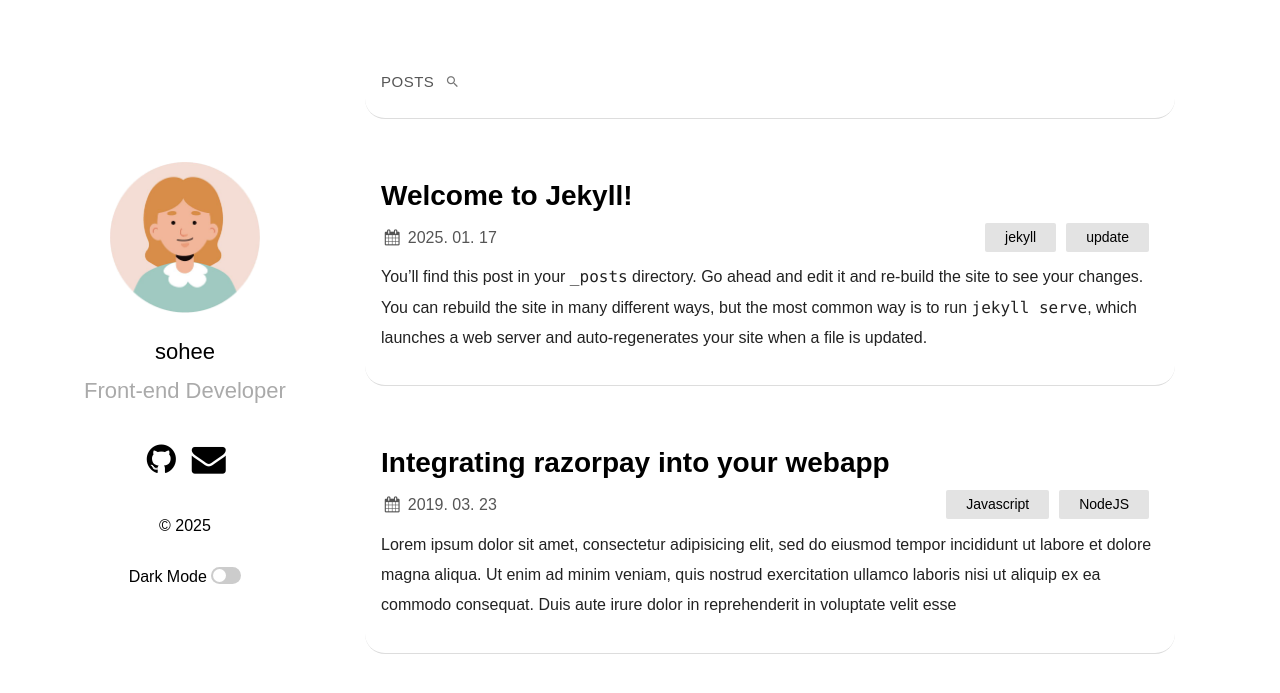
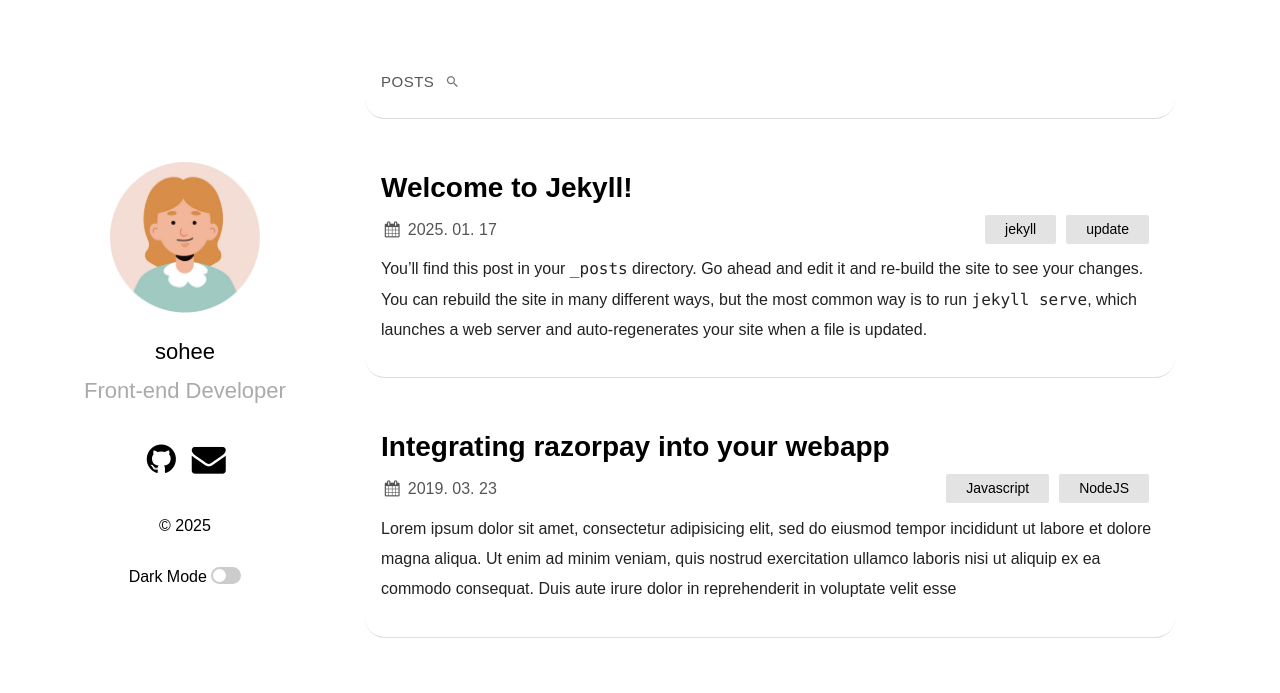
Before and after one commit to shkim00216/shkim00216.github.io, a Jekyll site: the page built from index.md, in a window 1280 px wide. Shown: the top 693 px of the page. Built offline with Jekyll 4.4.1, drawn with Linux system fonts in a browser that asks for light colours; some web fonts are replaced.

Commit message:
update css

```diff
--- a/_sass/dark.scss
+++ b/_sass/dark.scss
@@ -1,12 +1,14 @@
+.dark {
+  background-color: #171717;
+}
 .dark,
 .dark * {
   $dark_text_color: #f6f6f6;
   $dark_link_color: #4da3ff;
-	background-color: #171717;
   color: $dark_text_color;
   border-color: #e6e6e6;
 
-	.about{
+  .about {
     img.light {
       display: none;
     }
@@ -19,7 +21,7 @@
   }
 
   .social [class^="icon-"] {
-		color: $dark_text_color
+    color: $dark_text_color;
   }
 
   #posts-label {
@@ -27,9 +29,9 @@
     border-bottom: 1px solid #272727;
   }
 
-	@import 'ext/solarized-dark';
-	.highlight, .highlight *
-	{
+  @import "ext/solarized-dark";
+  .highlight,
+  .highlight * {
     background-color: #00080a;
     color: #93a1a1;
   }
@@ -37,8 +39,9 @@
   div.highlight-dark {
     padding: 5px 20px;
   }
-	pre.highlight-dark, code {
-		font-family: 'Consolas', Menlo, monospace;
+  pre.highlight-dark,
+  code {
+    font-family: "Consolas", Menlo, monospace;
     line-height: 1.4em;
     tab-size: 4;
   }
@@ -61,7 +64,6 @@
   }
 
   .posts-labelgroup {
-
     border-bottom: 1px solid #333;
     .search-results {
       background-color: #333;
@@ -81,7 +83,6 @@
   }
 
   .posts-labelgroup:hover {
-
     i {
       color: white;
     }
@@ -91,9 +92,7 @@
     }
   }
 
-
   .posts-labelgroup.focus-within {
-
     .search-section {
       background-color: #333;
     }
@@ -108,7 +107,8 @@
   }
 }
 .dark table {
-	th, td {
+  th,
+  td {
     border: 1px solid #333;
   }
   th {
--- a/_sass/plain.scss
+++ b/_sass/plain.scss
@@ -239,17 +239,17 @@
     margin-top: 0;
   }
 }
-.posts > li:nth-child(1):hover {
-  background-color: none;
-}
 .posts > li {
   padding: 16px;
   border-radius: 20px;
-  margin-bottom: 24px;
+  margin-bottom: 16px;
   border-bottom: 1px solid #ddd;
 }
 .posts > li:hover {
-  background-color: rgba($color: #000, $alpha: 0.2);
+  background-color: rgba($color: #000, $alpha: 0.1);
+}
+.posts > li:nth-child(1):hover {
+  background-color: none;
 }
 .post-container {
   padding-left: 30px;
```
Lines whose indentation alone changed are shown as unchanged.
